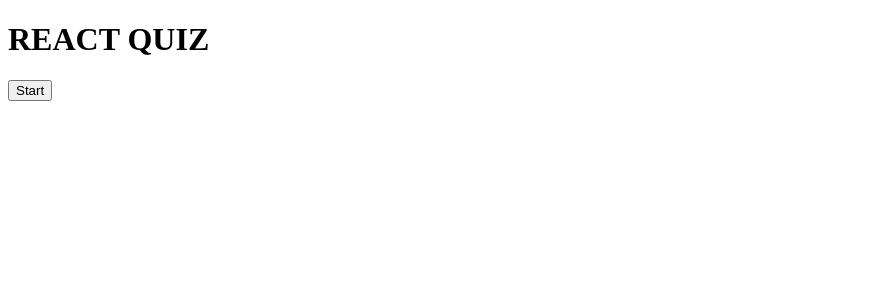
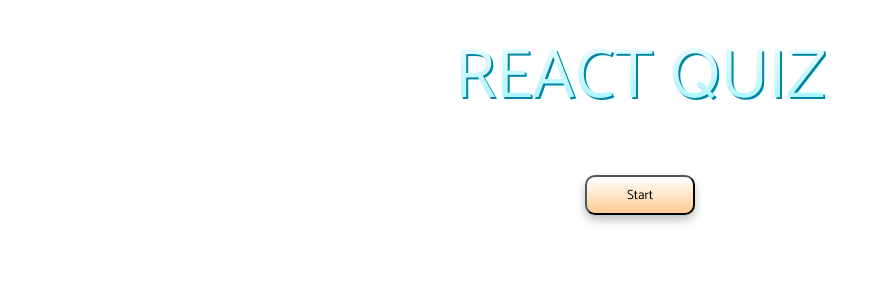
Before and after one commit to jrtorsa/react-quiz, a React (Create React App) app: page / in a window 1280 px wide. Shown: the top 300 px of the page, without its empty margins (0-881 px from the left). Built offline with nearby package versions, Linux system fonts and the light colour scheme.

Commit message:
added styling to application

```diff
--- /dev/null
+++ b/src/App.styles.ts
@@ -0,0 +1,68 @@
+import styled, { createGlobalStyle } from "styled-components";
+
+export const GlobalStyle = createGlobalStyle`
+html {
+    height: 100%;
+}
+
+body{
+    background-image: url($());
+    background-size: cover;
+    margin: 0;
+    padding: 0 20px;
+    display: flex;
+    justify-content: center;
+}
+
+* {
+    box-sizing: border-box;
+    font-family: 'Catamaran', sans-serif;
+}
+`;
+
+export const Wrapper = styled.div`
+  display: flex;
+  flex-direction: column;
+  align-items: center;
+
+  > p {
+    color: #fff;
+  }
+
+  .score {
+    color: #ccc;
+    font-size: 2rem;
+    margin: 0;
+  }
+
+  h1 {
+    background-image: linear-gradient(180deg, #fff, #87f1ff);
+    background-size: 100%;
+    background-clip: text;
+    -webkit-background-clip: text;
+    -webkit-text-fill-color: transparent;
+    -moz-background-clip: text;
+    -moz-text-fill-color: transparent;
+    filter: drop-shadow(2px 2px #0085a3);
+    font-size: 70px;
+    font-weight: 400;
+    text-align: center;
+    margin: 20px;
+  }
+
+  .start,
+  .next {
+    cursor: pointer;
+    background: linear-gradient(180deg, #fff, #ffcc91);
+    border: 2px soli #d38558;
+    box-shadow: 0px 5px 10px rgba(0, 0, 0, 0.25);
+    border-radius: 10px;
+    height: 40px;
+    margin: 20px 0;
+    padding: 0 40px;
+  }
+
+  .start {
+    max-width: 200px;
+  }
+`;
--- a/src/App.tsx
+++ b/src/App.tsx
@@ -4,6 +4,8 @@
 import QuestionCard from "./components/QeustionCard";
 // Types
 import { QuestionState, Difficulty } from "./API";
+// styles
+import { Wrapper, GlobalStyle } from "./App.styles";
 
 export type AnswerObject = {
   question: string;
@@ -67,7 +69,9 @@
   };
 
   return (
-    <div className="App">
+    <>
+      <GlobalStyle />
+      <Wrapper>
         <h1>REACT QUIZ</h1>
         {gameOver || userAnswers.length === TOTAL_QUESTIONS ? (
           <button className="start" onClick={startTrivia}>
@@ -94,7 +98,8 @@
             Next Question
           </button>
         ) : null}
-    </div>
+      </Wrapper>
+    </>
   );
 };
 
--- a/src/components/QeustionCard.tsx
+++ b/src/components/QeustionCard.tsx
@@ -1,6 +1,8 @@
 import React from "react";
 // types
 import { AnswerObject } from "../App";
+// styles
+import { Wrapper, ButtonWrapper } from "./QuestionCard.styles";
 
 type Props = {
   question: string;
@@ -19,14 +21,18 @@
   questionNr,
   totalQuestions,
 }) => (
-  <div>
+  <Wrapper>
     <p className="number">
       Question: {questionNr} / {totalQuestions}
     </p>
     <p dangerouslySetInnerHTML={{ __html: question }} />
     <div>
       {answers.map((answer) => (
-        <div key={answer}>
+        <ButtonWrapper
+          key={answer}
+          correct={userAnswer?.correctAnswer === answer}
+          userClicked={userAnswer?.answer === answer}
+        >
           <button
             disabled={userAnswer ? true : false}
             value={answer}
@@ -34,9 +40,9 @@
           >
             <span dangerouslySetInnerHTML={{ __html: answer }} />
           </button>
-        </div>
+        </ButtonWrapper>
       ))}
     </div>
-  </div>
+  </Wrapper>
 );
 export default QuestionCard;
--- /dev/null
+++ b/src/components/QuestionCard.styles.ts
@@ -0,0 +1,46 @@
+import styled from "styled-components";
+
+export const Wrapper = styled.div`
+  max-width: 1100px;
+  background: #ebfeff;
+  border-radius: 10px;
+  border: 2px solid #0085a3;
+  text-align: center;
+
+  p {
+    font-size: 1rem;
+  }
+`;
+
+type ButtonWrapperProps = {
+  correct: boolean;
+  userClicked: boolean;
+};
+
+export const ButtonWrapper = styled.div<ButtonWrapperProps>`
+  transition: all 0.3s ease;
+
+  :hover {
+    opacity: 0.8;
+  }
+
+  button {
+    cursor: pointer;
+    user-select: none;
+    font-size: 0.8rem;
+    width: 100%;
+    height: 40px;
+    margin: 5px 0;
+    background: ${({ correct, userClicked }) =>
+      correct
+        ? "linear-gradient(90deg, #56ffa4, #59bc86)"
+        : !correct && userClicked
+        ? "linear-gradient(90deg, #ff5656, #c16868)"
+        : "linear-gradient(90deg, #56ccff, #6eafb4)"};
+    border: 3px solid #fff;
+    box-shadow: 1px 2px 0px rgba(0, 0, 0, 0.1);
+    border-radius: 10px;
+    color: #fff;
+    text-shadow: 0px 1px 0px rgba(0, 0, 0, 0.25);
+  }
+`;
```
Lines whose indentation alone changed are shown as unchanged.
